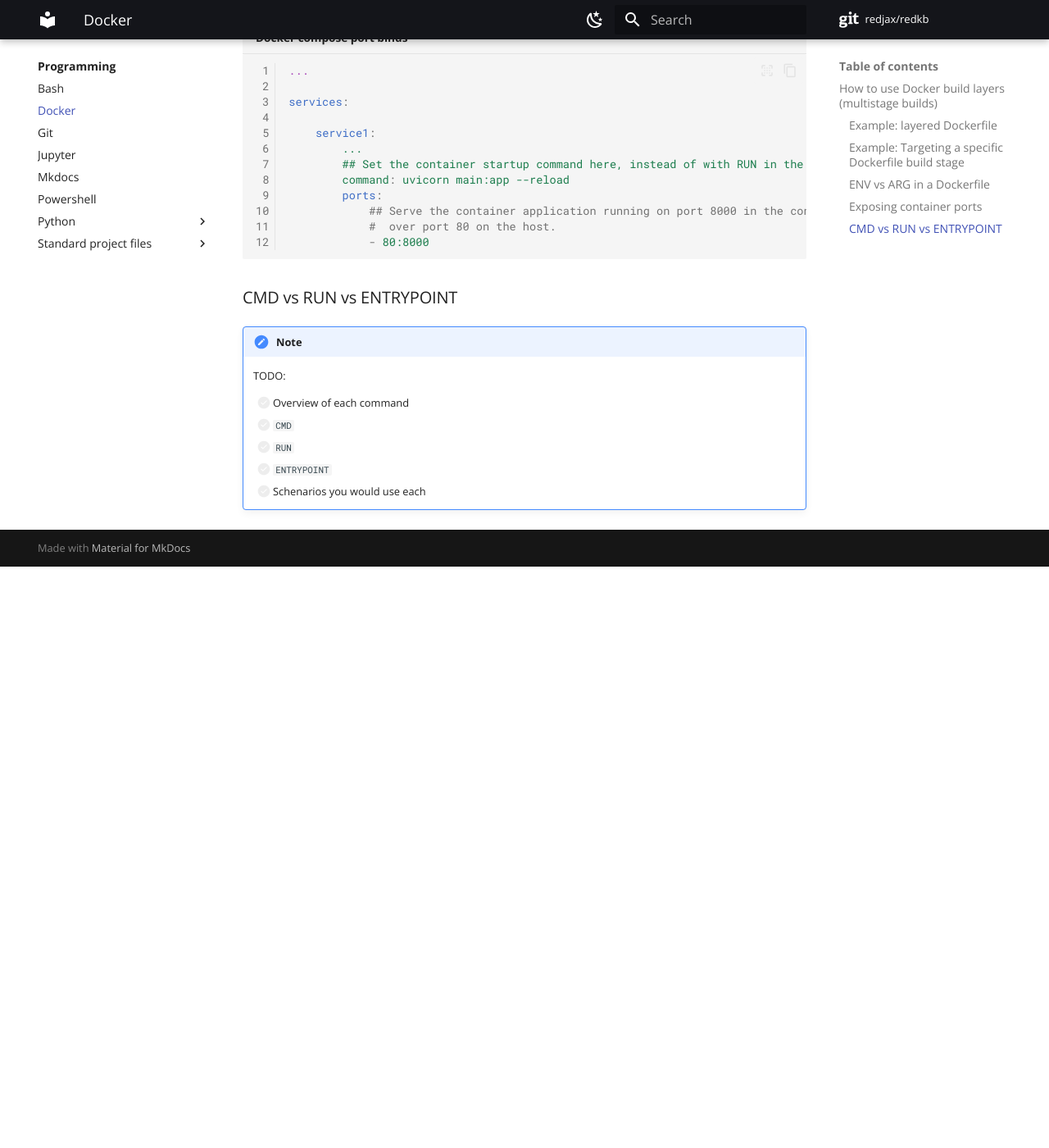
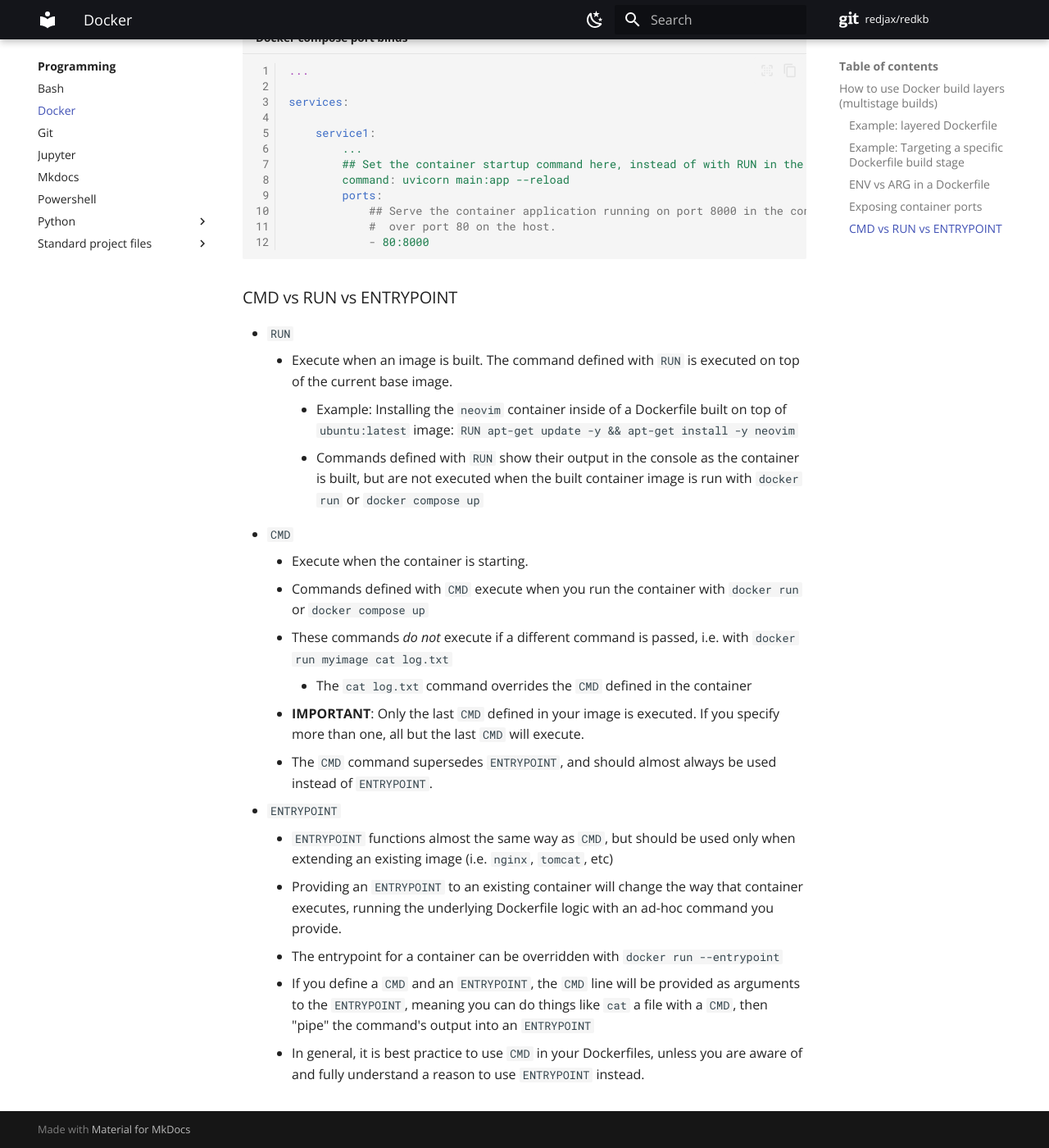
Before and after one commit to redjax/redkb, an MkDocs documentation site: the page built from docs/programming/docker/index.md, in a window 1280 px wide and 1400 px high, scrolled down 8957 px. Shown: the whole window at 82% size. Built offline with MkDocs 1.6.1 and Material for MkDocs 9.7.7, drawn with Linux system fonts in a browser that asks for light colours; comment, search, counter and statistics services are not loaded; before the commit the page ends 9648 px from its top, so only the background shows below that.

Commit message:
Update Docker notes, add CMD vs RUN vs ENTRYPOINT

```diff
--- a/docs/programming/docker/index.md
+++ b/docs/programming/docker/index.md
@@ -16,7 +16,7 @@ Notes, links, & reference code for Docker/Docker Compose.
             - [x] Docker run
         - [x] `ENV` vs `ARG`
         - [x] `EXPOSE`
-        - [ ] `CMD` vs `ENTRYPOINT` vs `RUN`
+        - [x] `CMD` vs `ENTRYPOINT` vs `RUN`
     - [ ] Add section(s) for Docker Compose
         - [ ] Add an example `docker-compose.yml`
         - [ ] Detail required vs optional sections (i.e. `version` (required) and `volumes` (optional))
@@ -366,12 +366,20 @@ services:
 
 ### CMD vs RUN vs ENTRYPOINT
 
-!!! note
-
-    TODO:
-
-    - [ ] Overview of each command
-       - [ ] `CMD`
-       - [ ] `RUN`
-       - [ ] `ENTRYPOINT`
-    - [ ] Schenarios you would use each
+- `RUN`
+    - Execute when an image is built. The command defined with `RUN` is executed on top of the current base image.
+        - Example: Installing the `neovim` container inside of a Dockerfile built on top of `ubuntu:latest` image: `RUN apt-get update -y && apt-get install -y neovim`
+        - Commands defined with `RUN` show their output in the console as the container is built, but are not executed when the built container image is run with `docker run` or `docker compose up`
+- `CMD`
+    - Execute when the container is starting.
+    - Commands defined with `CMD` execute when you run the container with `docker run` or `docker compose up`
+    - These commands *do not* execute if a different command is passed, i.e. with `docker run myimage cat log.txt`
+        - The `cat log.txt` command overrides the `CMD` defined in the container
+    - **IMPORTANT**: Only the last `CMD` defined in your image is executed. If you specify more than one, all but the last `CMD` will execute.
+    - The `CMD` command supersedes `ENTRYPOINT`, and should almost always be used instead of `ENTRYPOINT`.
+- `ENTRYPOINT`
+    - `ENTRYPOINT` functions almost the same way as `CMD`, but should be used only when extending an existing image (i.e. `nginx`, `tomcat`, etc)
+    - Providing an `ENTRYPOINT` to an existing container will change the way that container executes, running the underlying Dockerfile logic with an ad-hoc command you provide.
+    - The entrypoint for a container can be overridden with `docker run --entrypoint`
+    - If you define a `CMD` and an `ENTRYPOINT`, the `CMD` line will be provided as arguments to the `ENTRYPOINT`, meaning you can do things like `cat` a file with a `CMD`, then "pipe" the command's output into an `ENTRYPOINT`
+    - In general, it is best practice to use `CMD` in your Dockerfiles, unless you are aware of and fully understand a reason to use `ENTRYPOINT` instead.
```
